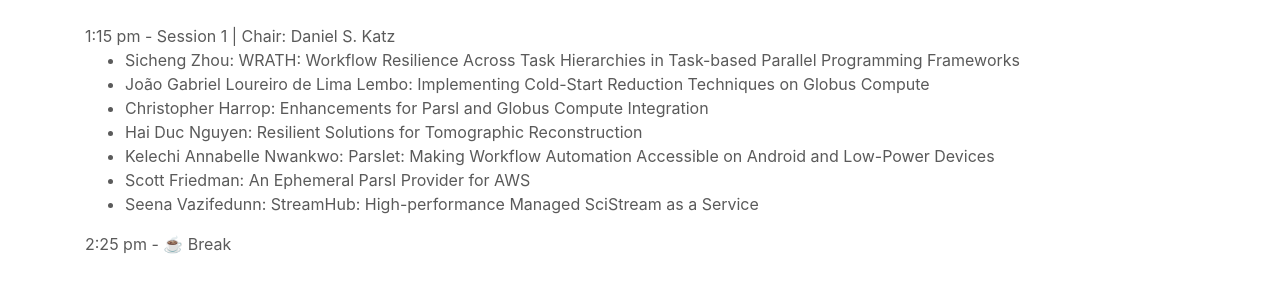
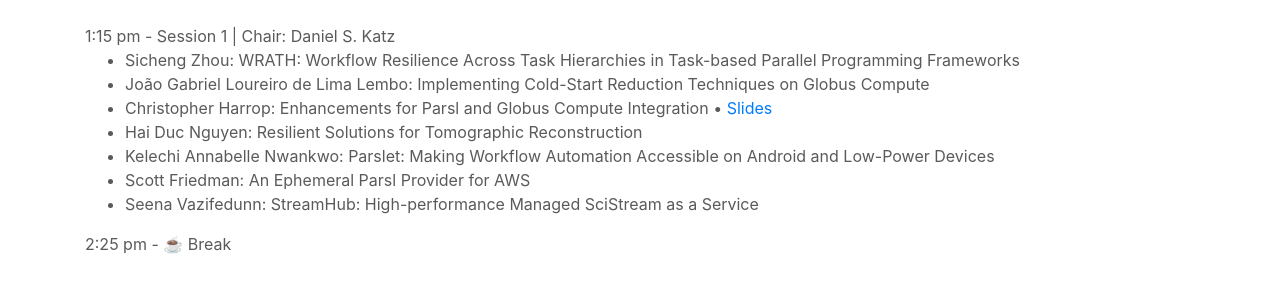
Before and after one commit to Parsl/parsl.github.io, a Jekyll site: the page built from parslfest/parslfest2025.html, in a window 1280 px wide and 900 px high, scrolled down 1137 px. Shown: the part 162-443 px from the top of the window. Built offline with Jekyll 4.4.1, drawn with Linux system fonts in a browser that asks for light colours.

Commit message:
Update parslfest2025.html

```diff
--- a/parslfest/parslfest2025.html
+++ b/parslfest/parslfest2025.html
@@ -139,7 +139,7 @@
       <ul>
 		<li>Sicheng Zhou: WRATH: Workflow Resilience Across Task Hierarchies in Task-based Parallel Programming Frameworks</li>
 		<li>João Gabriel Loureiro de Lima Lembo: Implementing Cold-Start Reduction Techniques on Globus Compute</li>
-		<li>Christopher Harrop: Enhancements for Parsl and Globus Compute Integration</li>
+		<li>Christopher Harrop: Enhancements for Parsl and Globus Compute Integration • <a href="https://drive.google.com/file/d/1_nxzK2BcR4pselsLY9tK4wxVlRRneIUU/view?usp=sharing" target="_blank">Slides</a></li>
 		<li>Hai Duc Nguyen: Resilient Solutions for Tomographic Reconstruction</li>
 		<li>Kelechi Annabelle Nwankwo: Parslet: Making Workflow Automation Accessible on Android and Low-Power Devices</li>
 		<li>Scott Friedman: An Ephemeral Parsl Provider for AWS</li>
```
